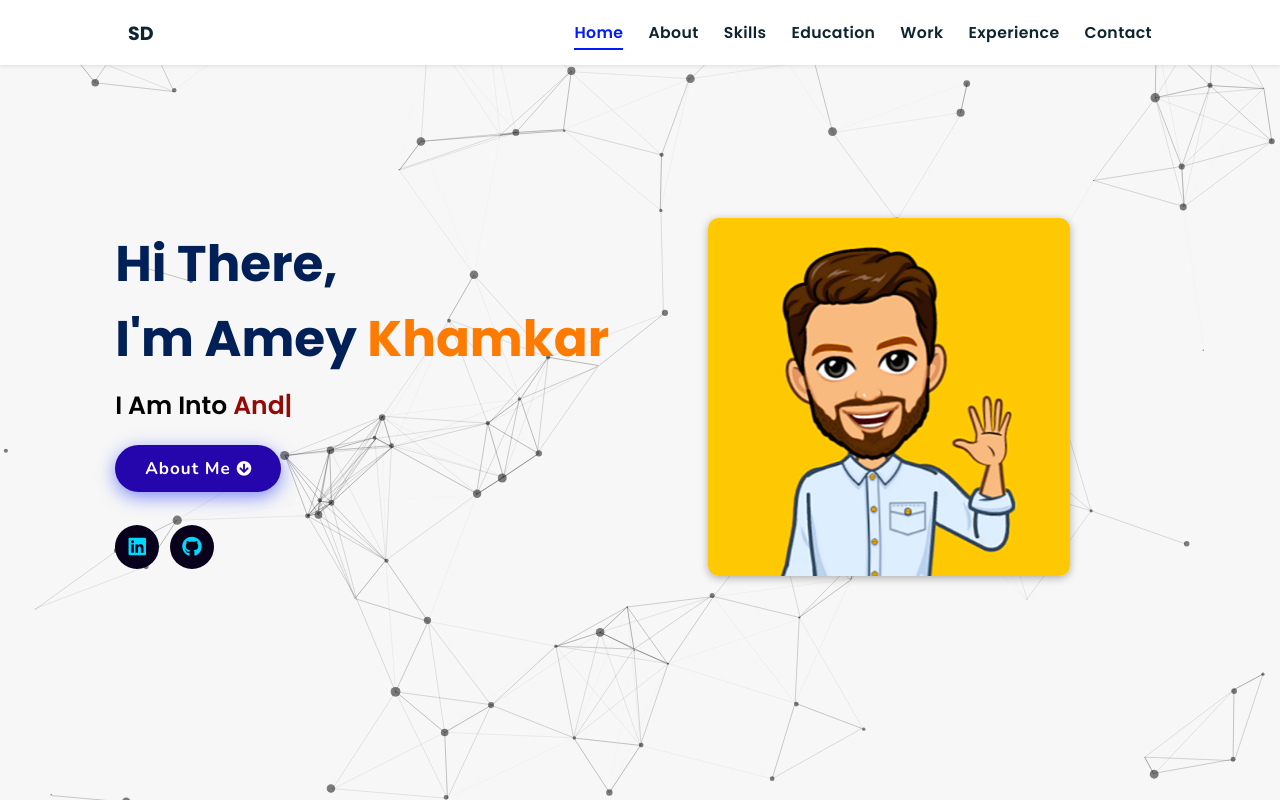
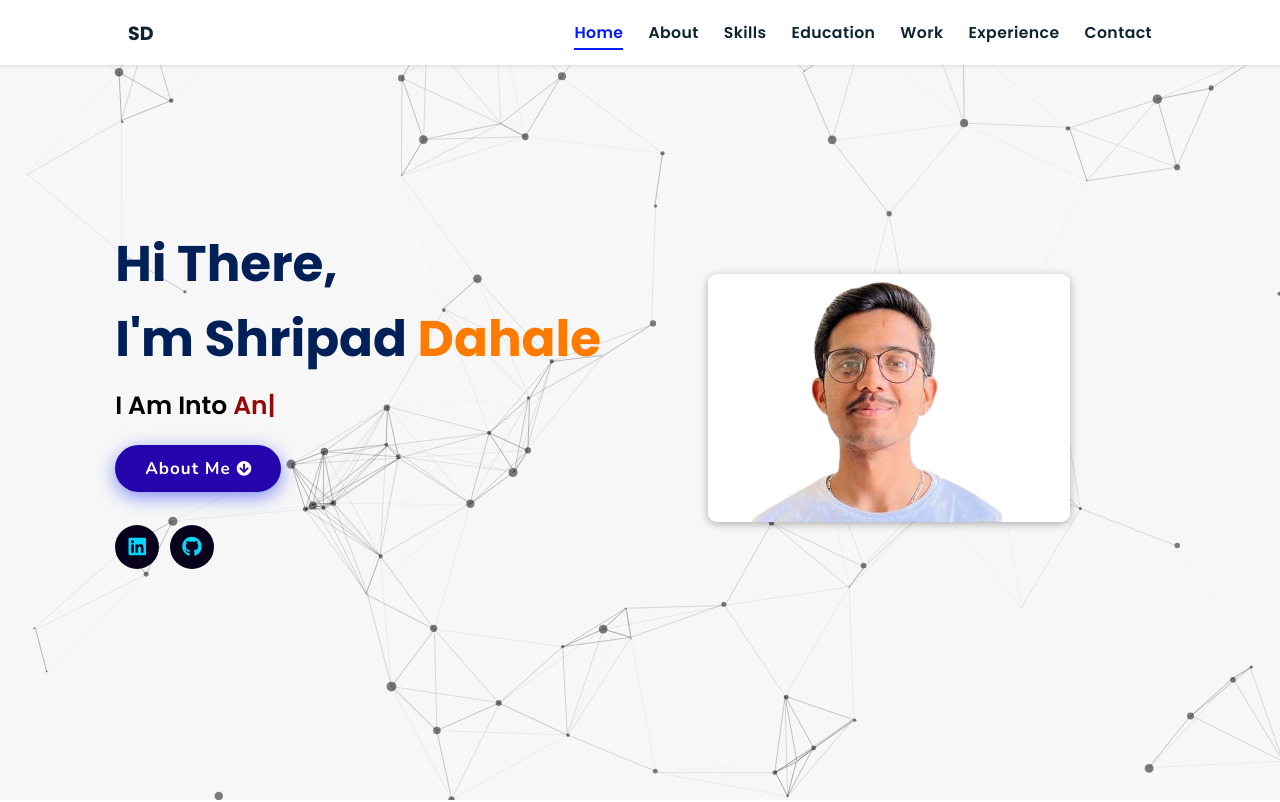
Before and after one commit to Skdahale/portfolio, a plain HTML site: page index.html in a window 1280 px wide. Shown: the top 802 px of the page. Drawn offline with nearby package versions, Linux system fonts and the light colour scheme.

Commit message:
Shripad Skills changes

```diff
--- a/index.html
+++ b/index.html
@@ -16,7 +16,7 @@
     crossorigin="anonymous" referrerpolicy="no-referrer" />
   <!-- Favicon -->
   <link id='favicon' rel="shortcut icon" href="./assets/images/favicon.png" type="image/x-png">
-  <title>Portfolio | Amey Khamkar</title>
+  <title>Portfolio | Shripad Dahale</title>
 </head>
 
 <body oncontextmenu="return false">
@@ -51,7 +51,7 @@
     <div id="particles-js"></div>
 
     <div class="content">
-      <h2>Hi There,<br /> I'm Amey  <span>Khamkar</span></h2>
+      <h2>Hi There,<br /> I'm Shripad  <span>Dahale</span></h2>
       <p>i am into <span class="typing-text"></span></p>
       <a href="#about" class="btn"><span>About Me</span>
         <i class="fas fa-arrow-circle-down"></i>
@@ -67,7 +67,7 @@
       </div>
     </div>
     <div class="image">
-      <img draggable="false" class="tilt" src="./assets/images/hero.png" alt="">
+      <img draggable="false" class="tilt" src="./assets/images/imahe.png" alt="">
     </div>
   </section>
   <!-- hero section ends -->
@@ -80,10 +80,10 @@
     <div class="row">
 
       <div class="image">
-        <img src="./assets/images/Amey.jpeg" alt="">
+        <img src="./assets/images/hero.png" alt="">
       </div>
       <div class="content">
-        <h3>I'm Amey</h3>
+        <h3>I'm Shripad</h3>
         <span class="tag">Full Stack Developer</span>
 
         <p>Motivated B.Tech Computer Engineering graduate, with strong skills in C/C++, Java, Python, and JavaScript.
@@ -101,7 +101,7 @@
               <p><span> phone : </span> +91 XXX-XXX-XXXX</p>
             </div> -->
           <div class="box">
-            <p><span> email : </span> amey@gmail.com</p>
+            <p><span> email : </span> shripaddahale1203@gmail.com</p>
 
           </div>
         </div>
--- a/skills.json
+++ b/skills.json
@@ -3,18 +3,12 @@
         "name": "ReactJS",
         "icon": "https://img.icons8.com/external-tal-revivo-color-tal-revivo/48/000000/external-react-a-javascript-library-for-building-user-interfaces-logo-color-tal-revivo.png"
     },
-    {
-        "name": "ExpressJS",
-        "icon": "https://img.icons8.com/fluency/48/000000/node-js.png"
-    },
+
     {
         "name": "NodeJS",
         "icon": "https://img.icons8.com/color/48/000000/nodejs.png"
     },
-    {
-        "name": "Redux",
-        "icon": "https://img.icons8.com/color/48/000000/redux.png"
-    },
+
     {
         "name": "Firebase",
         "icon": "https://img.icons8.com/color/48/000000/firebase.png"
@@ -23,14 +17,7 @@
         "name": "Android",
         "icon": "https://img.icons8.com/fluency/48/000000/android-os.png"
     },
-    {
-        "name": "MaterialUI",
-        "icon": "https://img.icons8.com/color/48/000000/material-ui.png"
-    },
-    {
-        "name": "ChakraUI",
-        "icon": "https://img.icons8.com/color/48/000000/chakra-ui.png"
-    },
+
     {
         "name": "TailwindCSS",
         "icon": "https://upload.wikimedia.org/wikipedia/commons/thumb/d/d5/Tailwind_CSS_Logo.svg/48px-Tailwind_CSS_Logo.png"
@@ -39,10 +26,7 @@
         "name": "Bootstrap",
         "icon": "https://img.icons8.com/color/48/000000/bootstrap.png"
     },
-    {
-        "name": "Sass",
-        "icon": "https://img.icons8.com/color/48/000000/sass.png"
-    },
+
     {
         "name": "HTML5",
         "icon": "https://img.icons8.com/color/48/000000/html-5--v1.png"
@@ -59,14 +43,7 @@
         "name": "Java",
         "icon": "https://img.icons8.com/color/48/000000/java-coffee-cup-logo--v1.png"
     },
-    {
-        "name": "Kotlin",
-        "icon": "https://img.icons8.com/color/48/000000/kotlin.png"
-    },
-    {
-        "name": "PHP",
-        "icon": "https://img.icons8.com/offices/48/000000/php-logo.png"
-    },
+
     {
         "name": "Python",
         "icon": "https://img.icons8.com/color/48/000000/python--v1.png"
@@ -83,33 +60,10 @@
         "name": "MySQL",
         "icon": "https://img.icons8.com/color/48/000000/mysql-logo.png"
     },
-    {
-        "name": "PostgreSQL",
-        "icon": "https://img.icons8.com/color/48/000000/postgreesql.png"
-    },
+
     {
         "name": "AWS",
         "icon": "https://img.icons8.com/color/48/000000/amazon-web-services.png"
-    },
-    {
-        "name": "Heroku",
-        "icon": "https://img.icons8.com/color/48/000000/heroku.png"
-    },
-    {
-        "name": "Netlify",
-        "icon": "https://img.icons8.com/external-tal-revivo-shadow-tal-revivo/48/000000/external-netlify-a-cloud-computing-company-that-offers-hosting-and-serverless-backend-services-for-static-websites-logo-shadow-tal-revivo.png"
-    },
-    {
-        "name": "DigitalOcean",
-        "icon": "https://img.icons8.com/ios-filled/48/0080FF/digitalocean.png"
-    },
-    {
-        "name": "jQuery",
-        "icon": "https://img.icons8.com/ios-filled/48/1169ae/jquery.png"
-    },
-    {
-        "name": "Git VCS",
-        "icon": "https://img.icons8.com/color/48/000000/git.png"
     },
     {
         "name": "GitHub",
```
